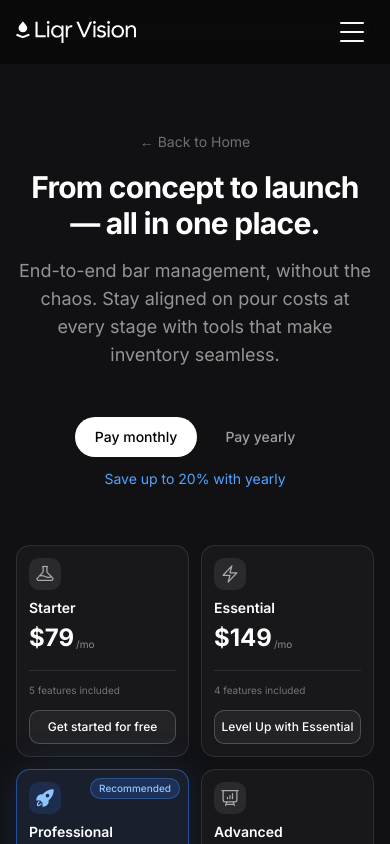
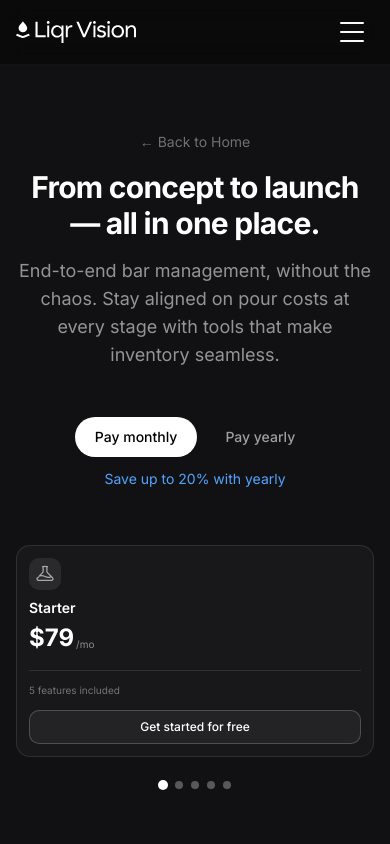
Before and after one commit to colewortman/UNO-Capstone, a Next.js app in the folder web/: page /UNO-Capstone/pricing in a window 390 px wide. Shown: the top 844 px of the page. Built offline with nearby package versions, Linux system fonts and the light colour scheme.

Commit message:
updated pricing layout for pricing page

```diff
--- a/web/app/pricing/page.tsx
+++ b/web/app/pricing/page.tsx
@@ -1,9 +1,10 @@
 "use client";
 
 import Link from "next/link";
-import { useState } from "react";
+import { useEffect, useMemo, useState } from "react";
 import { Check } from "lucide-react";
 import { GlowingEffect } from "@/app/components/ui/glowing-effect";
+import { useMediaQuery } from "@/app/hooks/useMediaQuery";
 
 /**
  * Pricing tiers for BarIQ subscriptions.
@@ -147,6 +148,85 @@
   const getPrice = (monthly: number) =>
     isYearly ? Math.round(monthly * 0.8) : monthly;
 
+  // ── Carousel state (mobile / tablet) ──
+  const cardsPerSlide = 1;
+
+  const carouselPages = useMemo(() => {
+    const pages: (typeof tiers)[] = [];
+    for (let i = 0; i < tiers.length; i += cardsPerSlide) {
+      pages.push(tiers.slice(i, i + cardsPerSlide));
+    }
+    return pages;
+  }, [cardsPerSlide]);
+
+  const [activeSlide, setActiveSlide] = useState(0);
+  const slideCount = carouselPages.length;
+
+  useEffect(() => {
+    if (activeSlide >= slideCount) setActiveSlide(Math.max(0, slideCount - 1));
+  }, [activeSlide, slideCount]);
+
+  const renderCard = (tier: (typeof tiers)[0]) => (
+    <div
+      key={tier.name}
+      className={`relative flex flex-col rounded-xl border p-3 transition-all sm:rounded-2xl sm:p-6 ${
+        tier.recommended
+          ? "border-blue-500/50 bg-[#1a1f2e] shadow-[0_0_40px_rgba(59,130,246,0.15)]"
+          : "border-white/10 bg-[#18181b]"
+      }`}
+    >
+      <GlowingEffect disabled={false} spread={30} proximity={60} borderWidth={1.5} />
+      {tier.recommended && (
+        <span className="absolute right-2 top-2 rounded-full border border-blue-400/30 bg-blue-500/20 px-2 py-0.5 text-[10px] font-medium text-blue-300 sm:right-4 sm:top-4 sm:px-3 sm:text-xs">
+          Recommended
+        </span>
+      )}
+      <div className={`mb-2 w-fit rounded-lg p-1.5 sm:mb-4 sm:rounded-xl sm:p-2.5 ${tier.recommended ? "bg-blue-500/15 text-blue-300" : "bg-white/8 text-white/60"}`}>
+        <div className="h-5 w-5 sm:h-7 sm:w-7 [&>svg]:h-full [&>svg]:w-full">
+          {tier.icon}
+        </div>
+      </div>
+      <h2 className="mb-1 text-sm font-semibold sm:mb-1.5 sm:text-xl">{tier.name}</h2>
+      <p className="mb-3 hidden text-sm leading-relaxed text-white/50 sm:mb-6 sm:block">{tier.description}</p>
+      <div className="mb-1 flex items-end gap-0.5 sm:gap-1">
+        <span className="text-2xl font-bold sm:text-4xl">${getPrice(tier.monthly)}</span>
+        <span className="mb-0.5 text-[10px] text-white/50 sm:mb-1 sm:text-sm">/mo</span>
+      </div>
+      {isYearly && (
+        <p className="mb-3 text-[10px] text-white/35 sm:mb-6 sm:text-xs">
+          Billed as ${getPrice(tier.monthly) * 12}/yr
+        </p>
+      )}
+      {!isYearly && <div className="mb-3 sm:mb-6" />}
+      <div className="mb-3 h-px bg-white/10 sm:mb-5" />
+      <p className="mb-2 hidden text-xs font-medium uppercase tracking-widest text-white/35 sm:mb-3 sm:block">
+        {tier.prefix}
+      </p>
+      <ul className="mb-4 hidden flex-1 space-y-2.5 sm:mb-8 sm:block">
+        {tier.features
+          .filter((f) => !f.endsWith("plus:"))
+          .map((feature) => (
+            <li key={feature} className="flex items-start gap-2.5 text-sm text-white/70">
+              <Check
+                className={`mt-0.5 h-4 w-4 shrink-0 ${
+                  tier.recommended ? "text-blue-400" : "text-white/40"
+                }`}
+              />
+              {feature}
+            </li>
+          ))}
+      </ul>
+      <p className="mb-3 flex-1 text-[10px] text-white/40 sm:hidden">
+        {tier.features.filter((f) => !f.endsWith("plus:")).length} features included
+      </p>
+      <button
+        className={`w-full rounded-lg py-2 text-xs font-medium transition sm:rounded-xl sm:py-2.5 sm:text-sm ${tier.ctaStyle}`}
+      >
+        {tier.cta}
+      </button>
+    </div>
+  );
+
   return (
     <div className="min-h-screen bg-[#111113] text-white">
       <div className="mx-auto max-w-7xl px-4 py-16 sm:px-6 md:py-24">
@@ -201,88 +281,42 @@
           <span className="text-sm text-blue-400">Save up to 20% with yearly</span>
         </div>
 
-        {/* ── Pricing cards grid ──
-            Responsive: 1 col on mobile → 2 on sm → 3 on lg → 5 on xl (one per tier).
-            Each card uses flex-col so the CTA button is always pinned to the bottom. */}
-        <div className="grid grid-cols-2 gap-3 sm:gap-5 lg:grid-cols-3 xl:grid-cols-5">
-          {tiers.map((tier) => (
+        {/* ── Mobile / tablet carousel (hidden on lg+) ── */}
+        <div className="relative lg:hidden">
+          <div className="overflow-hidden">
             <div
-              key={tier.name}
-              className={`relative flex flex-col rounded-xl border p-3 transition-all sm:rounded-2xl sm:p-6 ${
-                tier.recommended
-                  ? "border-blue-500/50 bg-[#1a1f2e] shadow-[0_0_40px_rgba(59,130,246,0.15)]"
-                  : "border-white/10 bg-[#18181b]"
-              }`}
+              className="flex transition-transform duration-500 ease-out"
+              style={{ transform: `translateX(-${activeSlide * 100}%)` }}
             >
-              {/* Glowing border effect — tracks pointer position on hover */}
-              <GlowingEffect disabled={false} spread={30} proximity={60} borderWidth={1.5} />
+              {carouselPages.map((page, pageIdx) => (
+                <div
+                  key={pageIdx}
+                  className="grid min-w-full grid-cols-1 gap-3 sm:gap-5"
+                >
+                  {page.map((tier) => renderCard(tier))}
+                </div>
+              ))}
+            </div>
+          </div>
 
-              {/* "Recommended" badge */}
-              {tier.recommended && (
-                <span className="absolute right-2 top-2 rounded-full border border-blue-400/30 bg-blue-500/20 px-2 py-0.5 text-[10px] font-medium text-blue-300 sm:right-4 sm:top-4 sm:px-3 sm:text-xs">
-                  Recommended
-                </span>
-              )}
+          <div className="mt-6 flex justify-center gap-2">
+            {carouselPages.map((_, idx) => (
+              <button
+                key={idx}
+                type="button"
+                aria-label={`Go to plan ${idx + 1}`}
+                onClick={() => setActiveSlide(idx)}
+                className={`h-2 w-2 rounded-full transition ${
+                  activeSlide === idx ? "scale-125 bg-white" : "bg-white/30 hover:bg-white/50"
+                }`}
+              />
+            ))}
+          </div>
+        </div>
 
-              {/* Tier icon */}
-              <div className={`mb-2 w-fit rounded-lg p-1.5 sm:mb-4 sm:rounded-xl sm:p-2.5 ${tier.recommended ? "bg-blue-500/15 text-blue-300" : "bg-white/8 text-white/60"}`}>
-                <div className="h-5 w-5 sm:h-7 sm:w-7 [&>svg]:h-full [&>svg]:w-full">
-                  {tier.icon}
-                </div>
-              </div>
-
-              {/* Tier name + description (description hidden on mobile) */}
-              <h2 className="mb-1 text-sm font-semibold sm:mb-1.5 sm:text-xl">{tier.name}</h2>
-              <p className="mb-3 hidden text-sm leading-relaxed text-white/50 sm:mb-6 sm:block">{tier.description}</p>
-
-              {/* Price */}
-              <div className="mb-1 flex items-end gap-0.5 sm:gap-1">
-                <span className="text-2xl font-bold sm:text-4xl">${getPrice(tier.monthly)}</span>
-                <span className="mb-0.5 text-[10px] text-white/50 sm:mb-1 sm:text-sm">/mo</span>
-              </div>
-              {isYearly && (
-                <p className="mb-3 text-[10px] text-white/35 sm:mb-6 sm:text-xs">
-                  Billed as ${getPrice(tier.monthly) * 12}/yr
-                </p>
-              )}
-              {!isYearly && <div className="mb-3 sm:mb-6" />}
-
-              {/* Divider */}
-              <div className="mb-3 h-px bg-white/10 sm:mb-5" />
-
-              {/* Feature list (hidden on mobile, shown sm+) */}
-              <p className="mb-2 hidden text-xs font-medium uppercase tracking-widest text-white/35 sm:mb-3 sm:block">
-                {tier.prefix}
-              </p>
-
-              <ul className="mb-4 hidden flex-1 space-y-2.5 sm:mb-8 sm:block">
-                {tier.features
-                  .filter((f) => !f.endsWith("plus:"))
-                  .map((feature) => (
-                    <li key={feature} className="flex items-start gap-2.5 text-sm text-white/70">
-                      <Check
-                        className={`mt-0.5 h-4 w-4 shrink-0 ${
-                          tier.recommended ? "text-blue-400" : "text-white/40"
-                        }`}
-                      />
-                      {feature}
-                    </li>
-                  ))}
-              </ul>
-
-              {/* Mobile: compact feature count */}
-              <p className="mb-3 flex-1 text-[10px] text-white/40 sm:hidden">
-                {tier.features.filter((f) => !f.endsWith("plus:")).length} features included
-              </p>
-
-              {/* CTA button */}
-              <button
-                className={`w-full rounded-lg py-2 text-xs font-medium transition sm:rounded-xl sm:py-2.5 sm:text-sm ${tier.ctaStyle}`}
-              >
-                {tier.cta}
-              </button>
-            </div>
-          ))}
+        {/* ── Desktop pricing grid (lg+) ── */}
+        <div className="hidden lg:grid lg:grid-cols-3 xl:grid-cols-5 gap-5">
+          {tiers.map((tier) => renderCard(tier))}
         </div>
       </div>
     </div>
```
